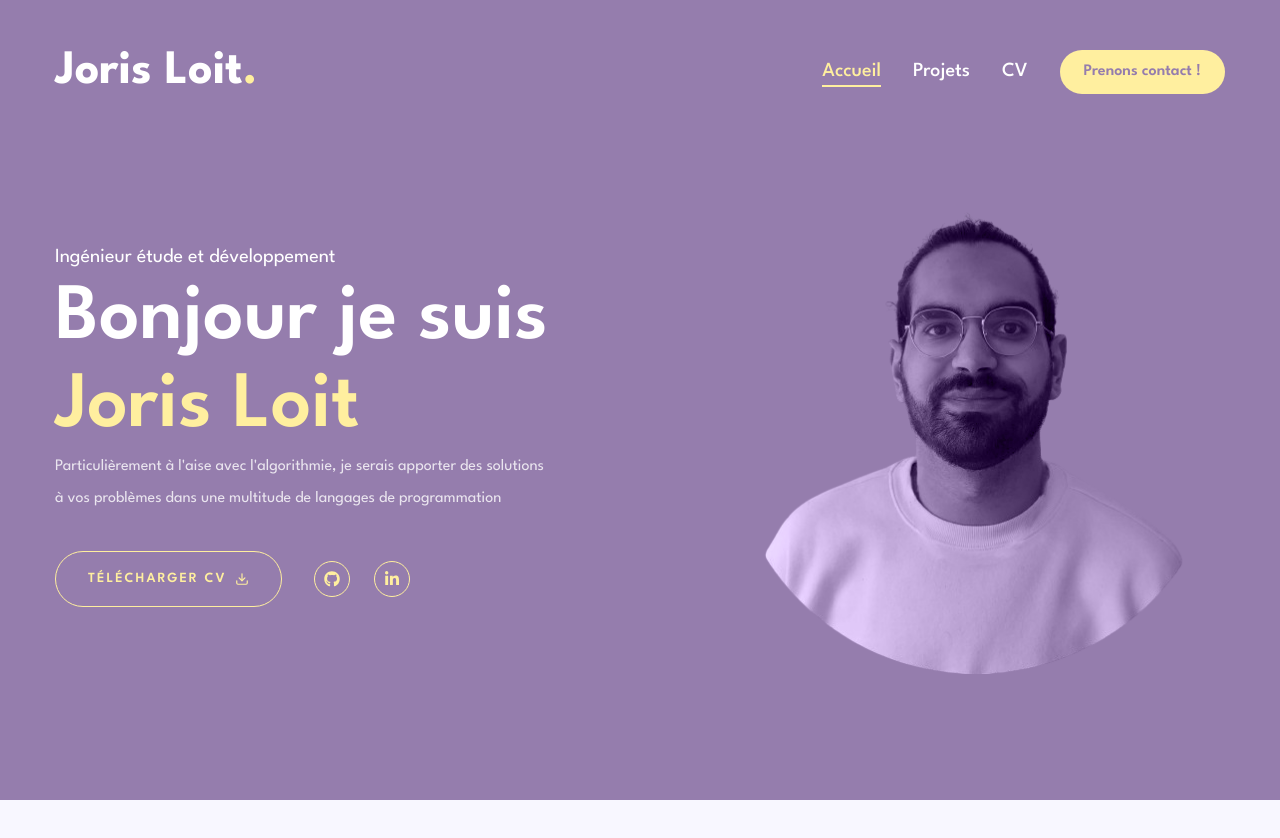
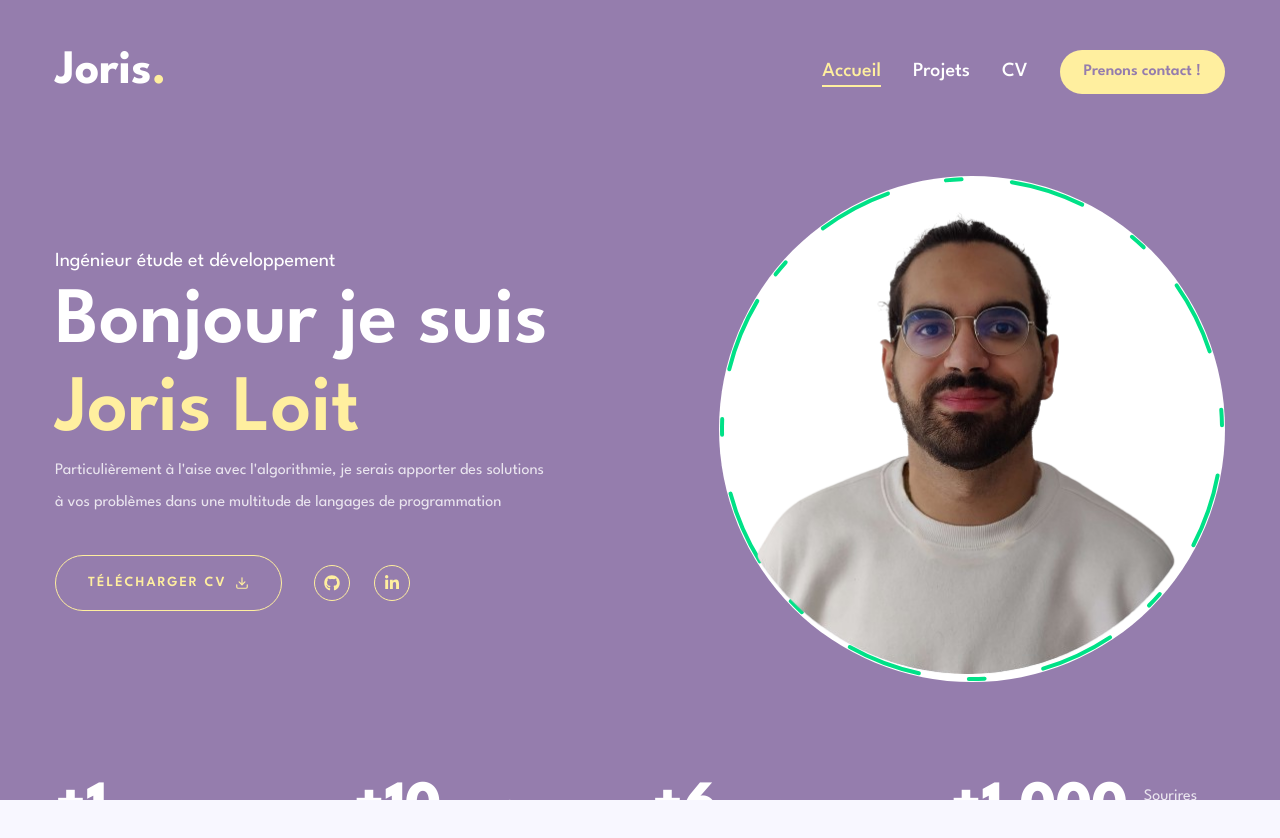
Before and after one commit to JorisLoit/portfolio, a Next.js app: page / in a window 1280 px wide. Before the commit the page ends 800 px from the top, so only its background shows below. Built offline with nearby package versions, Linux system fonts and the light colour scheme.

Commit message:
Photo home page + stats finish

```diff
--- a/app/page.tsx
+++ b/app/page.tsx
@@ -1,5 +1,6 @@
 import Photo from "@/components/Photo";
 import Socials from "@/components/Socials";
+import Stats from "@/components/Stats";
 import { Button } from "@/components/ui/button";
 import { FiDownload } from "react-icons/fi";
 const Home = () => {
@@ -35,11 +36,12 @@ const Home = () => {
               </div>
             </div>
           </div>
-          <div className="order-1 xl:order-none mb-8 xl:mb-0">
+          <div className="order-2 xl:order-none mb-8 xl:mb-0">
             <Photo />
           </div>
         </div>
       </div>
+      <Stats />
     </section>
   );
 };
--- a/components/Header.tsx
+++ b/components/Header.tsx
@@ -9,7 +9,7 @@ const Header = () => {
       <div className="container mx-auto flex justify-between items-center">
         <Link href={"/"}>
           <h1 className="text-5xl font-bold">
-            Joris Loit<span className="text-accent">.</span>
+            Joris<span className="text-accent">.</span>
           </h1>
         </Link>
 
--- a/components/Photo.tsx
+++ b/components/Photo.tsx
@@ -5,14 +5,14 @@ import Image from "next/image";
 
 const Photo = () => {
   return (
-    <div className="w-full h-full relative">
+    <div className="w-[300px] xl:w-[506px] h-[300px] xl:h-[506px] relative ">
       <motion.div
         initial={{ opacity: 0 }}
         animate={{
           opacity: 1,
-          transition: { delay: 2.4, duration: 0.4, ease: "easeInOut" },
+          transition: { delay: 2, duration: 0.4, ease: "easeInOut" },
         }}
-        className="w-[298px] h-[298px] xl:w-[498px] xl:h-[498px] mix-blend-luminosity"
+        className="w-[298px] h-[298px] xl:w-[498px] xl:h-[498px]  absolute  "
       >
         <div>
           <Image
@@ -24,6 +24,32 @@ const Photo = () => {
             className="object-contain"
           />
         </div>
+        <motion.svg
+          className="w-[300px] xl:w-[506px] h-[300px] xl:h-[506px] bg-white rounded-full"
+          fill="transparent"
+          viewBox="0 0 506 506"
+          xmlns="http://www.w3.org/2000/svg"
+        >
+          <motion.circle
+            cx="253"
+            cy="253"
+            r="250"
+            stroke="#00e187"
+            strokeWidth="4"
+            strokeLinecap="round"
+            strokeLinejoin="round"
+            initial={{ strokeDasharray: "24 10 0 0 " }}
+            animate={{
+              strokeDasharray: ["15 120 25 25", "16 25 92 72", "4 250 22 22"],
+              rotate: [120, 360],
+            }}
+            transition={{
+              duration: 20,
+              repeat: Infinity,
+              repeatType: "reverse",
+            }}
+          />
+        </motion.svg>
       </motion.div>
     </div>
   );
--- a/components/Stairs.tsx
+++ b/components/Stairs.tsx
@@ -1,6 +1,6 @@
 import { motion } from "framer-motion";
 
-const MAX_STEPS = 8;
+const MAX_STEPS = 6;
 
 const stairAnimation = {
   initial: {
@@ -29,7 +29,7 @@ const Stairs = () => {
             animate="animate"
             exit="exit"
             transition={{
-              duration: 0.4,
+              duration: 0.2,
               ease: "easeInOut",
               delay: reverseIndex(index) * 0.1,
             }}
--- /dev/null
+++ b/components/Stats.tsx
@@ -0,0 +1,57 @@
+"use client";
+
+import CountUp from "react-countup";
+
+const stats = [
+  {
+    num: 1,
+    text: "Années d'expérience",
+  },
+  {
+    num: 10,
+    text: "Projets finis",
+  },
+  {
+    num: 6,
+    text: "Technologies utilisées",
+  },
+  {
+    num: 1000,
+    text: "Sourires apportés",
+  },
+];
+const Stats = () => {
+  return (
+    <section className="pt-4 pb-12 xl:pt-0 xl:pb-0">
+      <div className="container mx-auto">
+        <div className="flex flex-wrap gap-6 max-w-[80vw] mx-auto xl:max-w-none">
+          {stats.map((item, index) => {
+            return (
+              <div
+                className="flex-1 flex gap-4 items-center justify-center xl:justify-start"
+                key={index}
+              >
+                <CountUp
+                  prefix="+"
+                  end={item.num}
+                  duration={2}
+                  delay={2}
+                  className="text-4x xl:text-6xl font-extrabold"
+                />
+                <p
+                  className={`${
+                    item.text.length < 15 ? "max-w-[100px]" : "max-w-[150px]"
+                  } leading-snug text-white/80`}
+                >
+                  {item.text}
+                </p>
+              </div>
+            );
+          })}
+        </div>
+      </div>
+    </section>
+  );
+};
+
+export default Stats;
--- a/package.json
+++ b/package.json
@@ -22,6 +22,7 @@
     "lucide-react": "^0.407.0",
     "next": "14.2.5",
     "react": "^18",
+    "react-countup": "^6.5.3",
     "react-dom": "^18",
     "react-icons": "^5.2.1",
     "tailwind-merge": "^2.4.0",
```
Also changed, not shown: 1 other file (tests, documents, lock files or other folders).
